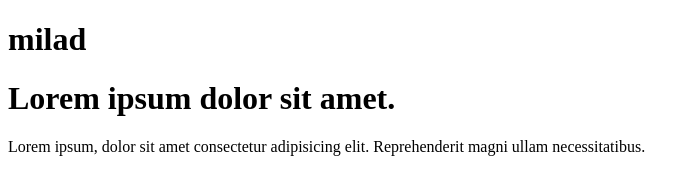
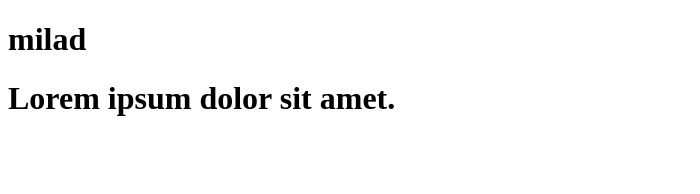
Before and after one commit to milad-13/git-test, a plain HTML site: page index.html in a window 1280 px wide. Shown: the whole page, without its empty margins (0-700 px from the left). Drawn offline with Linux system fonts and the light colour scheme.

Commit message:
we here remove lorem with 12 word

```diff
--- a/index.html
+++ b/index.html
@@ -11,6 +11,5 @@
     <h1>
         Lorem ipsum dolor sit amet.
     </h1>
-    <p>Lorem ipsum, dolor sit amet consectetur adipisicing elit. Reprehenderit magni ullam necessitatibus.</p>
 </body>
 </html>
```
